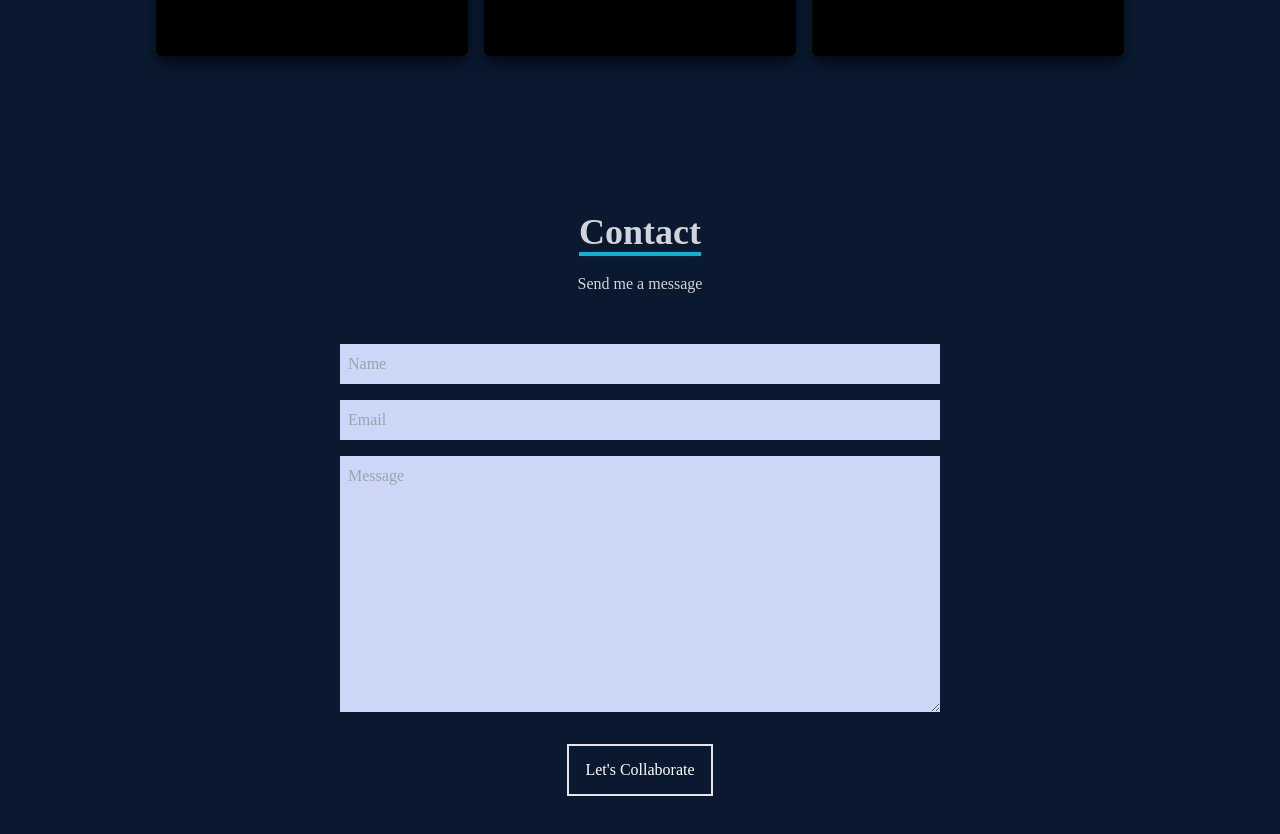
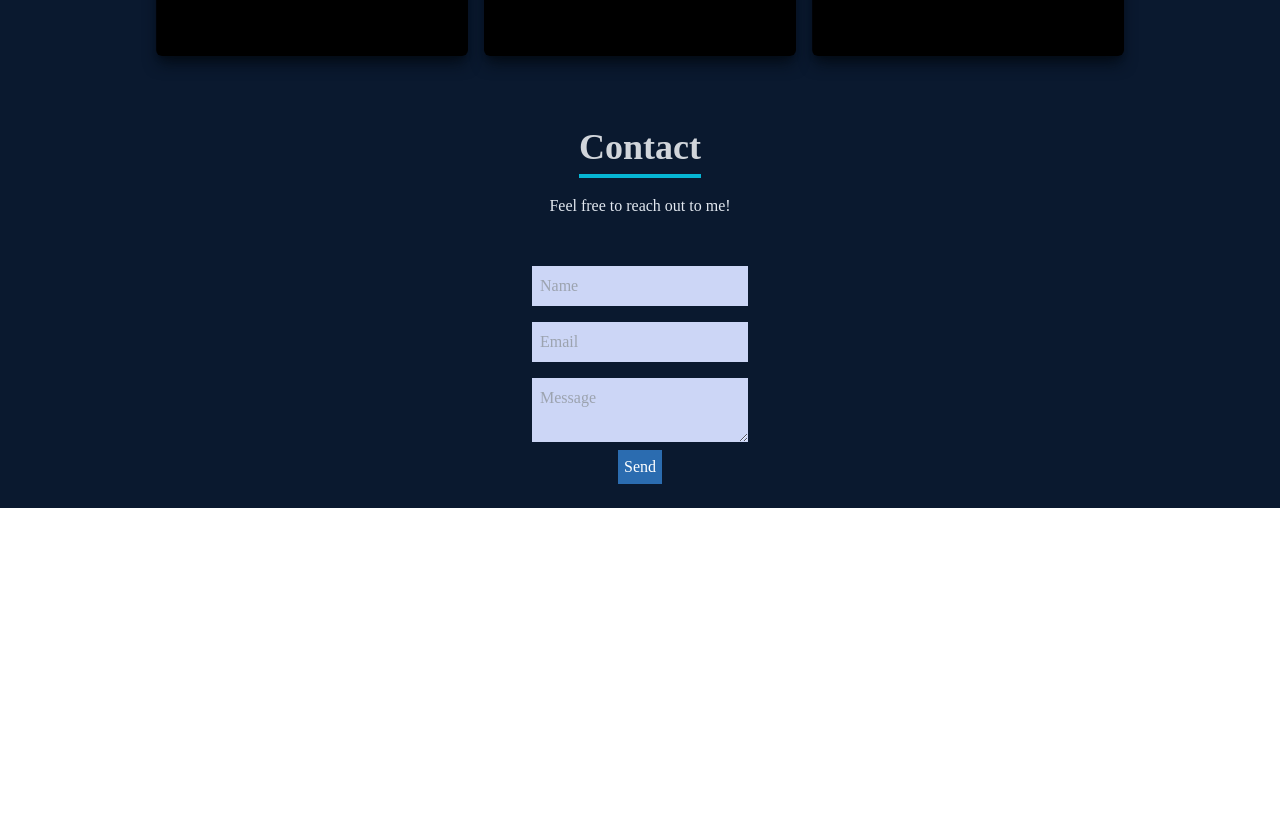
Before and after one commit to jdluu/portfolio, a React (Create React App) app: page / in a window 1280 px wide. Shown: the part 1480-2314 px from the top of the page. After the commit the page ends 1988 px from the top, so only its background shows below. Built offline with nearby package versions, Linux system fonts and the light colour scheme.

Commit message:
Rewrote tailwind into css

```diff
--- /dev/null
+++ b/src/components/Contact/Contact.css
@@ -0,0 +1,80 @@
+.div1 {
+    width: full;
+    height: screen;
+    background-color: #0a192f;
+    display: flex;
+    justify-content: center;
+    align-items: center;
+    padding-bottom: 1rem;
+}
+
+.div2 {
+    display: flex;
+    flex-direction: column;
+    max-width: 600px;
+    width: full;
+}
+
+.div3 {
+    padding-bottom: 2rem;
+    display: flex;
+    flex-direction: column;
+    justify-content: center;
+    width: full;
+    height: screen;
+    align-items: center;
+}
+
+.p1 {
+    font-size: 2.25rem;
+    font-weight: 700;
+    display: inline;
+    border-bottom: 4px solid #06B6D4;
+    color: #d1d5db;
+}
+
+
+.p2 {
+    color: #e2e8f0;
+    padding-top: 1rem;
+    padding-bottom: 1rem;
+}
+
+.input1 {
+    background-color: #ccd6f6;
+    padding: 0.5rem;
+}
+
+.input2 {
+    margin-top: 1rem;
+    margin-bottom: 1rem;
+    background-color: #ccd6f6;
+    padding: 0.5rem;
+}
+
+.textarea1 {
+    background-color: #ccd6f6;
+    padding: 8px;
+}
+
+.button1 {
+    color: #fff;
+    background-color: #2b6cb0;
+    border-color: #2b6cb0;
+    border-width: 2px;
+    padding-left: 4px;
+    padding-right: 4px;
+    padding-top: 3px;
+    padding-bottom: 3px;
+    margin-top: 8px;
+    margin-bottom: 8px;
+    margin-left: auto;
+    margin-right: auto;
+    display: flex;
+    align-items: center;
+}
+
+.button1:hover {
+    background-color: #ff0000;
+    border-color: #ff0000;
+}
--- a/src/components/Contact/Contact.jsx
+++ b/src/components/Contact/Contact.jsx
@@ -1,19 +1,22 @@
 import React from 'react';
+import { ThemeContext } from '../../Theme';
+import './Contact.css';
+import '../../App.css';
 
 const Contact = () => {
   return (
-    <div name='contact' className='w-full h-screen bg-[#0a192f] flex justify-center items-center p-4'>
-        <div className='flex flex-col max-w-[600px] w-full'>
-            <div className='pb-8 flex flex-col justify-center w-full h-full items-center'>
-                <p className='text-4xl font-bold inline border-b-4 border-cyan-500 text-gray-300'>Contact</p>
-                <p className='text-gray-300 py-4'>Send me a message</p>
-            </div>
-            <input className='bg-[#ccd6f6] p-2' type="text" placeholder='Name' name='name' />
-            <input className='my-4 p-2 bg-[#ccd6f6]' type="email" placeholder='Email' name='email' />
-            <textarea className='bg-[#ccd6f6] p-2' name="message" rows="10" placeholder='Message'></textarea>
-            <button className='text-white border-2 hover:bg-cyan-500 hover:border-cyan-500 px-4 py-3 my-8 mx-auto flex items-center'>Let's Collaborate</button>
+    <div class = "div1" >
+      <div class = "div2">
+        <div class = "div3">
+          <p class = "p1">Contact</p>
+          <p class = "p2">Feel free to reach out to me!</p>
         </div>
+        <input class = "input1" type = "text" placeholder = "Name" />
+        <input class = "input2" type = "text" placeholder = "Email" />
+        <textarea class = "textarea1" placeholder = "Message" />
+        <button class = "button1">Send</button>
+      </div>
     </div>
-  )
+  );
 }
 export default Contact;
```
